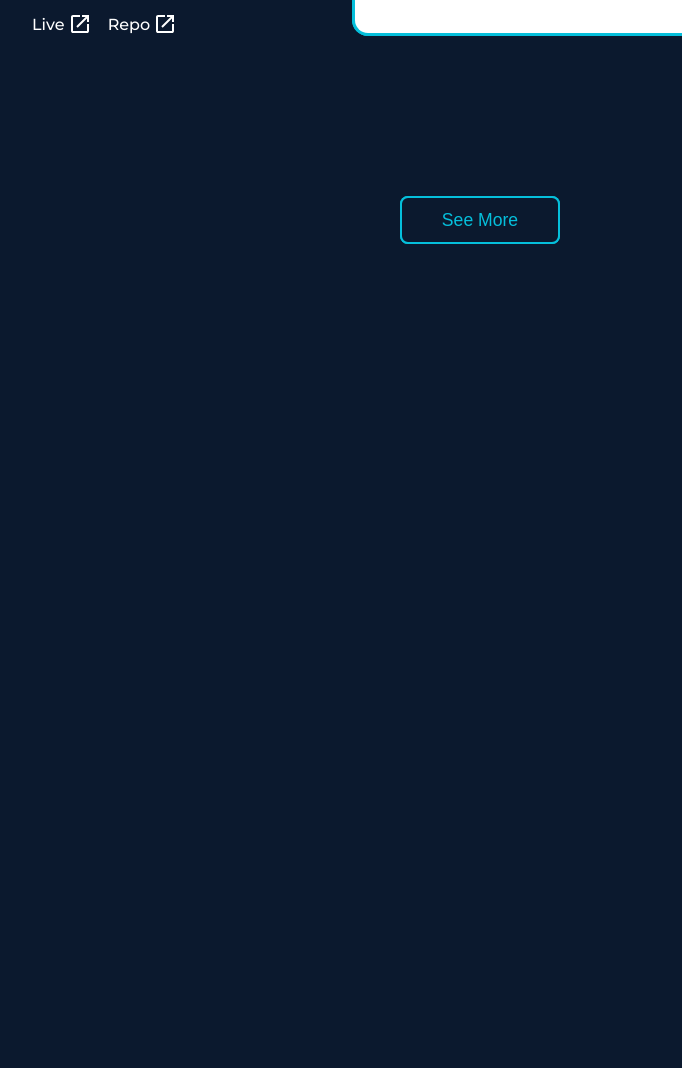
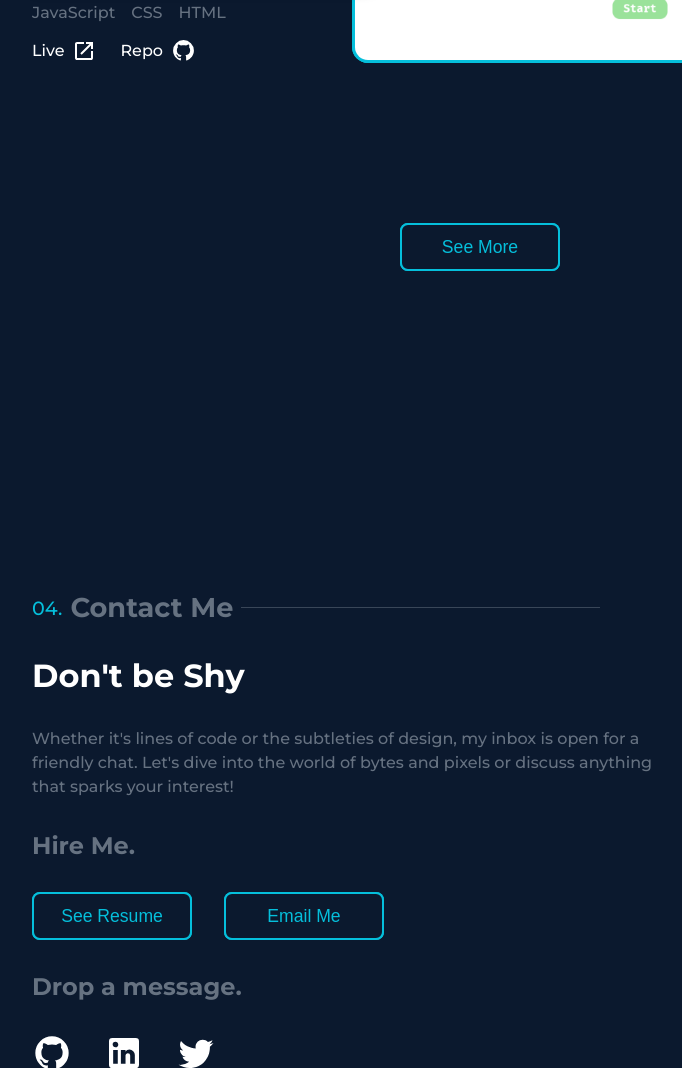
Before and after one commit to NitanJana/portfolio, a website built with webpack: page src/template/index.html in a window 1280 px wide. Shown: the part 3637-4705 px from the top of the page, without its empty margins (160-842 px from the left). Before the commit the page ends 4041 px from the top, so only its background shows below. Built offline with nearby package versions, Linux system fonts and the light colour scheme; files whose address does not match are found by name.

Commit message:
feat: add contact section

```diff
--- /dev/null
+++ b/src/stylesheets/contact.css
@@ -0,0 +1,67 @@
+.contact-section-body {
+  display: flex;
+  flex-direction: column;
+  gap: 2rem;
+}
+
+.section-body-heading {
+  font-size: 2rem;
+  font-weight: 700;
+  color: var(--white-clr);
+}
+
+.section-body-msg {
+  width: 70%;
+  line-height: 1.5rem;
+  color: var(--gray-clr);
+}
+
+.contact-buttons-container {
+  display: flex;
+  gap: 2rem;
+}
+
+.resume-button-wrapper,
+.gmail-button-wrapper {
+  background-color: var(--primary-clr);
+  width: 10rem;
+  height: 3rem;
+  border-radius: 0.5rem;
+  margin: 0 auto;
+}
+
+.resume-button,
+.gmail-button {
+  width: 100%;
+  height: 100%;
+  font-size: 1.1rem;
+  font-weight: 100;
+  color: var(--primary-clr);
+  background-color: var(--background-clr);
+  border: 2px solid var(--primary-clr);
+  border-radius: 0.5rem;
+  cursor: pointer;
+  transition: all 0.2s ease-in-out;
+}
+
+.resume-button:hover,
+.gmail-button:hover {
+  transform: translate(4px, 4px);
+}
+
+
+.contact-container-msg,
+.social-container-msg {
+  font-size: 1.5rem;
+  font-weight: 700;
+  color: var(--gray-clr);
+}
+
+.social-buttons-container {
+  display: flex;
+  gap: 2rem;
+}
+
+.social-button {
+  width: 2.5rem;
+}
--- a/src/stylesheets/styles.css
+++ b/src/stylesheets/styles.css
@@ -3,3 +3,4 @@
 @import url(home.css);
 @import url(about.css);
 @import url(works.css);
+@import url(contact.css);
--- a/src/stylesheets/works.css
+++ b/src/stylesheets/works.css
@@ -27,7 +27,7 @@
 }
 
 .project-desc {
-  width: 23rem;
+  width: 22rem;
   font-size: 1.1rem;
   border-radius: 1rem;
   padding: 2rem;
@@ -105,7 +105,7 @@
 
 .project-links-wrapper {
   display: flex;
-  gap: 1rem;
+  gap: 1.5rem;
 }
 
 .project-link {
@@ -114,5 +114,9 @@
   text-decoration: none;
   display: flex;
   align-items: center;
-  gap: 0.2rem;
+  gap: 0.5rem;
 }
+
+.github-logo {
+  width: 25px;
+}
--- a/src/template/index.html
+++ b/src/template/index.html
@@ -107,7 +107,7 @@
             <a href="https://github.com/NitanJana/portfolio" target="_blank" class="project-link">
               <span class="project-link-text">
                 Repo</span>
-              <img src="./img/open_in_new.svg" alt="">
+              <img src="./img/github.svg" alt="" class="github-logo">
             </a>
           </div>
         </div>
@@ -136,7 +136,7 @@
             <a href="https://github.com/NitanJana/WeatherWiz" target="_blank" class="project-link">
               <span class="project-link-text">
                 Repo</span>
-              <img src="./img/open_in_new.svg" alt="">
+              <img src="./img/github.svg" alt="" class="github-logo">
             </a>
           </div>
         </div>
@@ -167,7 +167,7 @@
             <a href="https://github.com/NitanJana/todoVault" target="_blank" class="project-link">
               <span class="project-link-text">
                 Repo</span>
-              <img src="./img/open_in_new.svg" alt="">
+              <img src="./img/github.svg" alt="" class="github-logo">
             </a>
           </div>
         </div>
@@ -197,7 +197,7 @@
             <a href="https://github.com/NitanJana/battleShips" target="_blank" class="project-link">
               <span class="project-link-text">
                 Repo</span>
-              <img src="./img/open_in_new.svg" alt="">
+              <img src="./img/github.svg" alt="" class="github-logo">
             </a>
           </div>
         </div>
@@ -213,6 +213,59 @@
     </div>
 
   </section>
+
+  <section id="contact">
+    <div class="section-head">
+      <span class="section-head-num">04.</span>
+      <span class="section-head-text">Contact Me</span>
+      <div class="section-hr"></div>
+    </div>
+
+    <div class="contact-section-body">
+      <div class="section-body-heading">
+        Don't be Shy
+      </div>
+      <div class="section-body-msg">Whether it's lines of code or the subtleties of design, my inbox is open for a
+        friendly chat. Let's dive into the world
+        of bytes and pixels or discuss anything that sparks your interest!</div>
+<div class="contact-container-msg">
+  Hire Me.
+</div>
+      <div class="contact-buttons-container">
+        <a href="./img/Nitan-Jana-FlowCV-Resume-20231206.pdf" target="_blank">
+          <div class="resume-button-wrapper">
+            <button class="resume-button">See Resume</button>
+          </div>
+        </a>
+        <a href="mailto:nitanjanaofficial@gmail.com?&subject=Hello there,Nitan&body=Cool portfolio you have got there!"
+          target="_blank">
+          <div class="gmail-button-wrapper">
+            <button class="gmail-button">Email Me</button>
+          </div>
+        </a>
+      </div>
+      <div class="social-container-msg">
+        Drop a message.
+      </div>
+      <div class="social-buttons-container">
+        <a href="https://github.com/NitanJana" target="_blank">
+          <div class="github-button-wrapper">
+            <img src="./img/github.svg" alt="" class="social-button">
+          </div>
+        </a>
+        <a href="https://www.linkedin.com/in/nitan-jana/" target="_blank">
+          <div class="linkedin-button-wrapper">
+            <img src="./img/linkedin.svg" alt="" class="social-button">
+          </div>
+        </a>
+        <a href="https://twitter.com/Nitan_Official" target="_blank">
+          <div class="twitter-button-wrapper">
+            <img src="./img/twitter.svg" alt="" class="social-button">
+          </div>
+        </a>
+      </div>
+    </div>
+  </section>
 </body>
 
 <!-- removes content flash on page load -->
```
Also changed, not shown: dist/img/github.svg (added), dist/img/linkedin.svg (added), dist/img/twitter.svg (added), dist/index.html, dist/main.js, src/img/github.svg (added), src/img/linkedin.svg (added), src/img/twitter.svg (added), 2 other files.
